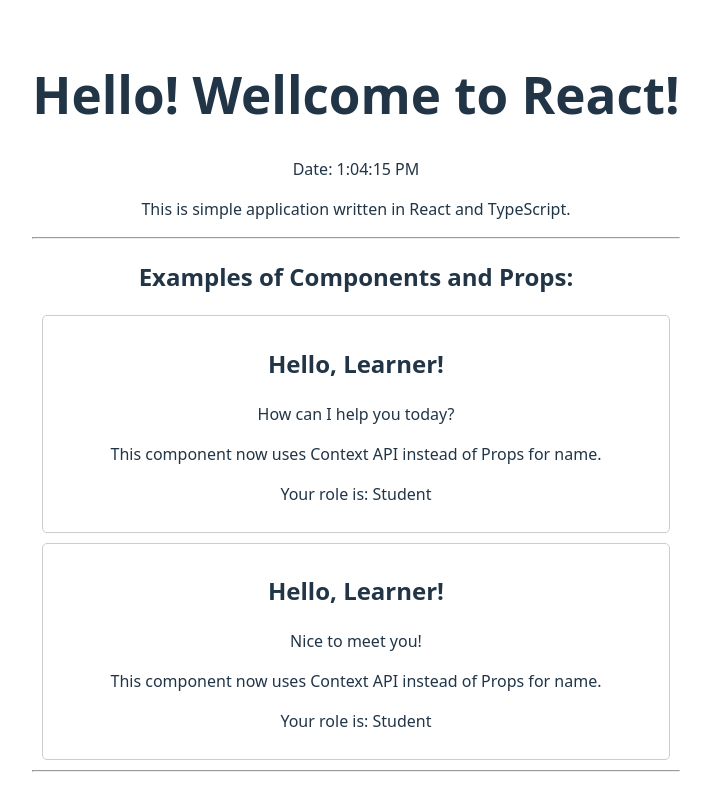
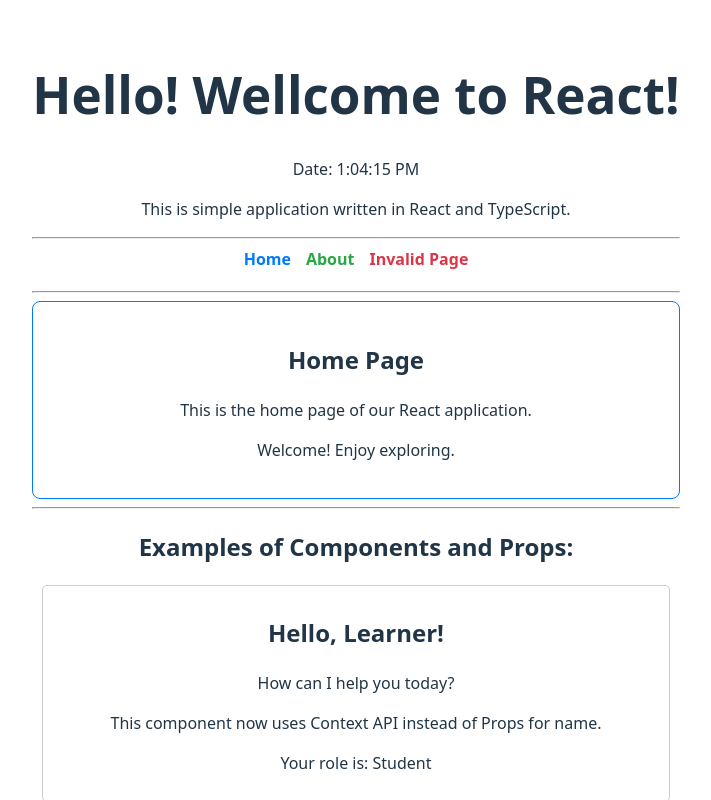
Before and after one commit to 4no-tkm/Basic_dictionary, a React (Vite) app in the folder React_notes/ts-first-react-app/: page / in a window 1280 px wide. Shown: the top 800 px of the page, without its empty margins (284-995 px from the left). Built offline with nearby package versions, Linux system fonts and the light colour scheme.

Commit message:
feat: Implement routing with React Router and create multiple pages

```diff
--- a/React_notes/ts-first-react-app/package.json
+++ b/React_notes/ts-first-react-app/package.json
@@ -11,7 +11,8 @@
   },
   "dependencies": {
     "react": "^19.1.0",
-    "react-dom": "^19.1.0"
+    "react-dom": "^19.1.0",
+    "react-router-dom": "^7.6.2"
   },
   "devDependencies": {
     "@eslint/js": "^9.25.0",
--- a/React_notes/ts-first-react-app/src/App.tsx
+++ b/React_notes/ts-first-react-app/src/App.tsx
@@ -1,9 +1,14 @@
 import React, { useState, useEffect  } from 'react';
+import { BrowserRouter as Router, Routes, Route, Link } from 'react-router-dom';
 import './App.css';
 import Greeting from './components/Greeting';
 import Counter from './components/Counter';
 import TextInput from './components/TextInput';
 import UserContext from './contexts/UserContext';
+
+import HomePage from './pages/HomePage';
+import AboutPage from './pages/AboutPage';
+import NotFoundPage from './pages/NotFoundPage';
 
 function App() {
   const currentHour = new Date().getHours();
@@ -47,10 +52,27 @@
 
   return (
     <UserContext.Provider value={currentUser}>
+      <Router>
         <div className="App">
           <h1>{greetingMessage} Wellcome to React!</h1>
           <p>Date: {new Date().toLocaleTimeString()}</p>
           <p>This is simple application written in React and TypeScript.</p>
+
+          <hr />
+
+          <nav style={{ marginBottom: '20px' }}>
+            <Link to="/" style={{ marginRight: '15px', textDecoration: 'none', color: '#007bff', fontWeight: 'bold' }}>Home</Link>
+            <Link to="/about" style={{ marginRight: '15px', textDecoration: 'none', color: '#28a745', fontWeight: 'bold' }}>About</Link>
+            <Link to="/non-existent-page" style={{ textDecoration: 'none', color: '#dc3545', fontWeight: 'bold' }}>Invalid Page</Link>
+          </nav>
+
+          <hr />
+
+          <Routes>
+            <Route path="/" element={<HomePage />} />
+            <Route path="/about" element={<AboutPage />} />
+            <Route path="*" element={<NotFoundPage />} />
+          </Routes>
 
           <hr />
 
@@ -100,6 +122,7 @@
 
           <p>JSX practice.</p>
         </div>
+      </Router>
     </UserContext.Provider>
   );
 }
--- /dev/null
+++ b/React_notes/ts-first-react-app/src/pages/AboutPage.tsx
@@ -0,0 +1,16 @@
+import React from 'react';
+import { useUser } from '../contexts/UserContext';
+
+const AboutPage: React.FC = () => {
+    const user = useUser();
+
+    return (
+    <div style={{ padding: '20px', border: '1px solid #28a745', borderRadius: '8px' }}>
+      <h2>About Page</h2>
+      <p>Learn more about our application.</p>
+      <p>This app is being built by {user.name} (Role: {user.role}).</p>
+    </div>
+  );
+};
+
+export default AboutPage;
--- /dev/null
+++ b/React_notes/ts-first-react-app/src/pages/HomePage.tsx
@@ -0,0 +1,13 @@
+import React from 'react';
+
+const HomePage: React.FC = () => {
+    return (
+        <div style={{ padding: '20px', border: '1px solid #007bff', borderRadius: '8px' }}>
+            <h2>Home Page</h2>
+            <p>This is the home page of our React application.</p>
+            <p>Welcome! Enjoy exploring.</p>
+        </div>
+    );
+};
+
+export default HomePage;
--- /dev/null
+++ b/React_notes/ts-first-react-app/src/pages/NotFoundPage.tsx
@@ -0,0 +1,12 @@
+import React from 'react';
+
+const NotFoundPage: React.FC = () => {
+  return (
+    <div style={{ padding: '20px', border: '1px solid #dc3545', borderRadius: '8px', color: '#dc3545' }}>
+      <h2>404 Not Found</h2>
+      <p>Sorry, the page you are looking for does not exist.</p>
+    </div>
+  );
+};
+
+export default NotFoundPage;
```
Also changed, not shown: 1 other file (tests, documents, lock files or other folders). Lines whose indentation alone changed are shown as unchanged.
